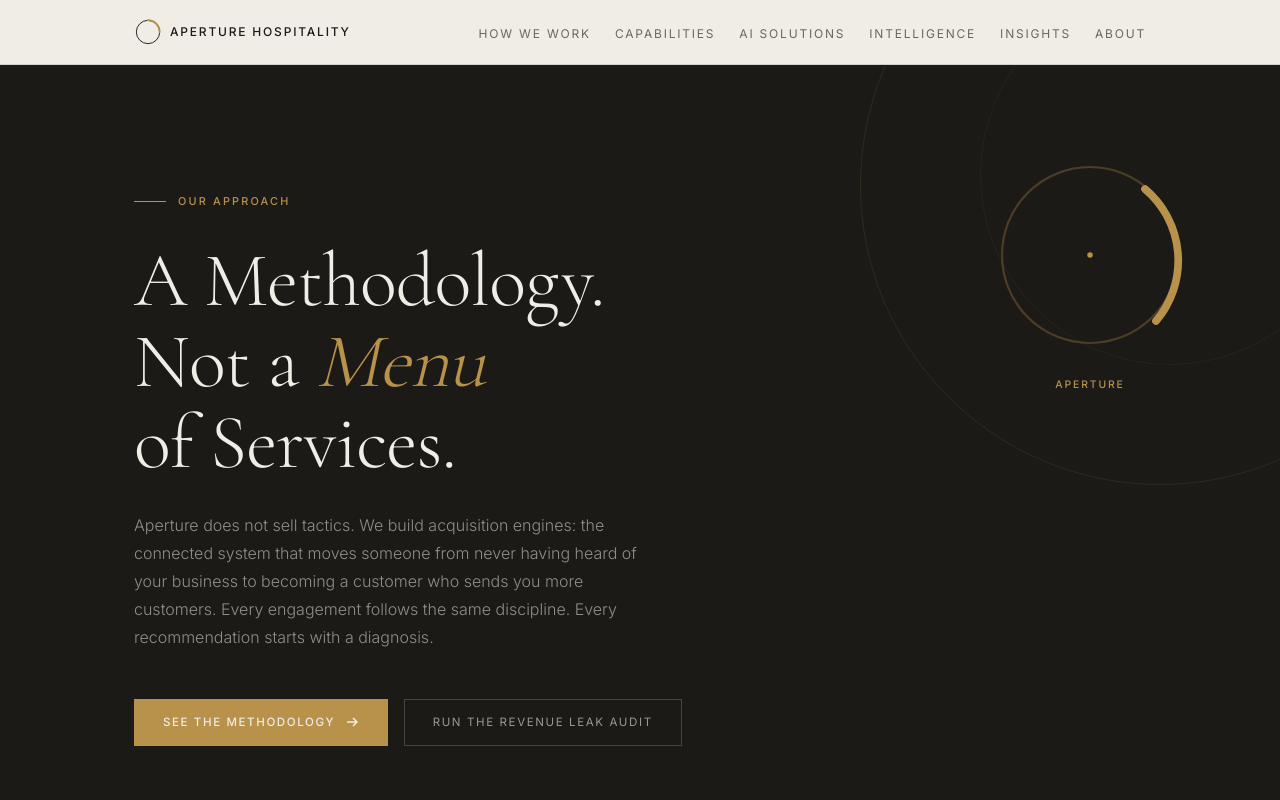
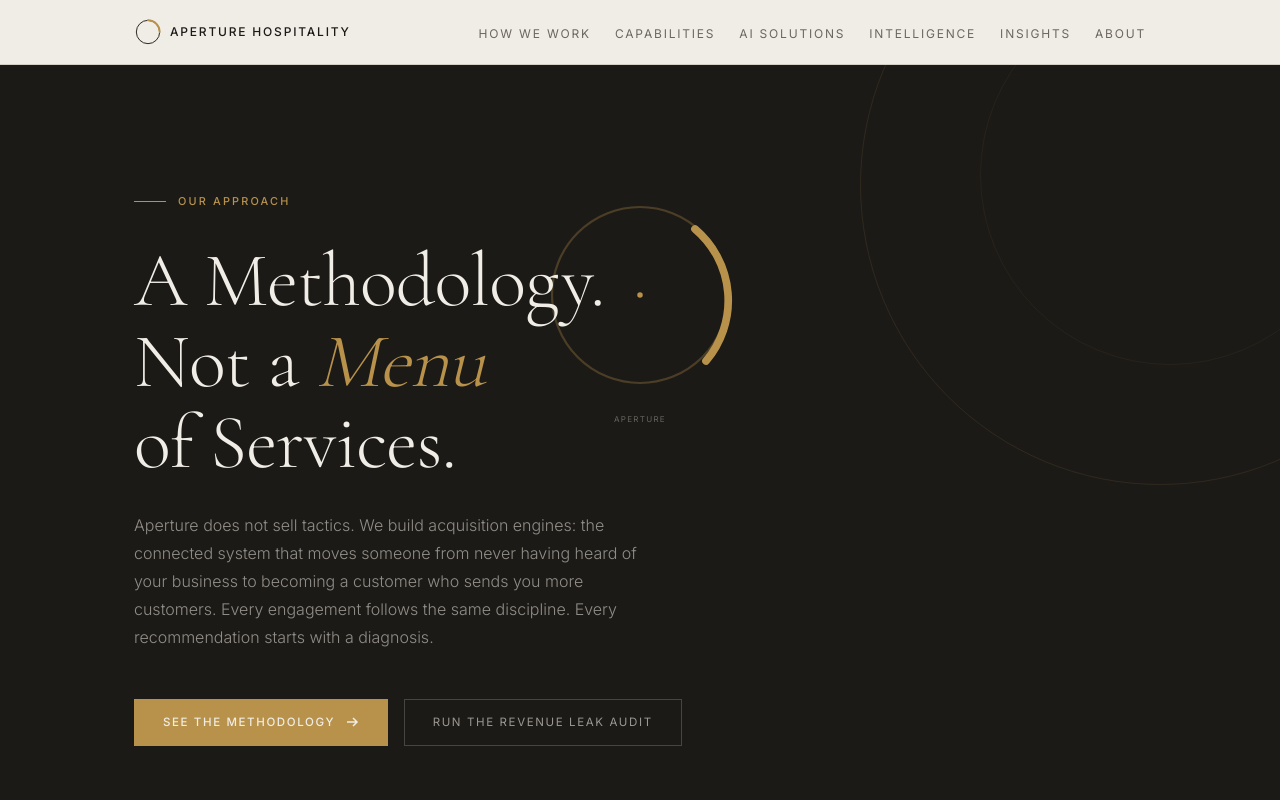
Before and after one commit to letsnavigatebmw/aperture-hospitality, a Next.js app: page /how-we-work in a window 1280 px wide. Shown: the top 800 px of the page. Built offline with nearby package versions, Linux system fonts and the light colour scheme.

Commit message:
Fix logo positioning and text: center-align logo, make APERTURE text smaller and much lighter

```diff
--- a/app/capabilities/page.tsx
+++ b/app/capabilities/page.tsx
@@ -86,8 +86,8 @@
       {/* HERO */}
       <section style={{ background: '#1C1A17', padding: 'clamp(7rem, 10vw, 8rem) clamp(1.5rem, 5vw, 4rem)', position: 'relative', overflow: 'hidden' }}>
         {/* Aperture Logo */}
-        <div style={{ position: 'absolute', top: '80px', right: '60px', width: '240px', display: 'flex', flexDirection: 'column', alignItems: 'center', justifyContent: 'center', pointerEvents: 'none', zIndex: 0 }}>
-          <div style={{ width: '240px', height: '240px', display: 'flex', alignItems: 'center', justifyContent: 'center', marginBottom: '0.75rem' }}>
+        <div style={{ position: 'absolute', top: '100px', left: '50%', transform: 'translateX(-50%)', width: '240px', display: 'flex', flexDirection: 'column', alignItems: 'center', justifyContent: 'center', pointerEvents: 'none', zIndex: 0 }}>
+          <div style={{ width: '240px', height: '240px', display: 'flex', alignItems: 'center', justifyContent: 'center', marginBottom: '0.5rem' }}>
             <svg viewBox="0 0 200 200" width="240" height="240" fill="none" xmlns="http://www.w3.org/2000/svg">
               {/* Main circle */}
               <circle cx="100" cy="100" r="80" stroke="rgba(184,146,74,0.3)" strokeWidth="2"/>
@@ -97,7 +97,7 @@
               <circle cx="100" cy="100" r="2.5" fill="#B8924A"/>
             </svg>
           </div>
-          <div style={{ fontSize: '0.65rem', fontWeight: 500, letterSpacing: '0.18em', textTransform: 'uppercase', color: '#B8924A', textAlign: 'center' }}>
+          <div style={{ fontSize: '0.5rem', fontWeight: 400, letterSpacing: '0.16em', textTransform: 'uppercase', color: 'rgba(240,237,230,0.35)', textAlign: 'center' }}>
             Aperture
           </div>
         </div>
--- a/app/how-we-work/page.tsx
+++ b/app/how-we-work/page.tsx
@@ -188,8 +188,8 @@
         <div style={{ position: 'absolute', top: '-80px', right: '-80px', width: '380px', height: '380px', borderRadius: '50%', border: '1px solid rgba(184,146,74,0.07)', pointerEvents: 'none' }}></div>
 
         {/* Aperture Logo */}
-        <div style={{ position: 'absolute', top: '80px', right: '80px', width: '220px', display: 'flex', flexDirection: 'column', alignItems: 'center', justifyContent: 'center', pointerEvents: 'none', zIndex: 0 }}>
-          <div style={{ width: '220px', height: '220px', display: 'flex', alignItems: 'center', justifyContent: 'center', marginBottom: '0.75rem' }}>
+        <div style={{ position: 'absolute', top: '120px', left: '50%', transform: 'translateX(-50%)', width: '220px', display: 'flex', flexDirection: 'column', alignItems: 'center', justifyContent: 'center', pointerEvents: 'none', zIndex: 0 }}>
+          <div style={{ width: '220px', height: '220px', display: 'flex', alignItems: 'center', justifyContent: 'center', marginBottom: '0.5rem' }}>
             <svg viewBox="0 0 200 200" width="220" height="220" fill="none" xmlns="http://www.w3.org/2000/svg">
               {/* Main circle */}
               <circle cx="100" cy="100" r="80" stroke="rgba(184,146,74,0.3)" strokeWidth="2"/>
@@ -199,7 +199,7 @@
               <circle cx="100" cy="100" r="2.5" fill="#B8924A"/>
             </svg>
           </div>
-          <div style={{ fontSize: '0.65rem', fontWeight: 500, letterSpacing: '0.18em', textTransform: 'uppercase', color: '#B8924A', textAlign: 'center' }}>
+          <div style={{ fontSize: '0.5rem', fontWeight: 400, letterSpacing: '0.16em', textTransform: 'uppercase', color: 'rgba(240,237,230,0.35)', textAlign: 'center' }}>
             Aperture
           </div>
         </div>
--- a/app/page.tsx
+++ b/app/page.tsx
@@ -91,8 +91,8 @@
         <div style={{ position: 'absolute', top: '-50px', right: '-50px', width: '320px', height: '320px', borderRadius: '50%', border: '1.5px solid rgba(184,146,74,0.18)', clipPath: 'polygon(50% 0%, 100% 0%, 100% 50%, 50% 50%)', pointerEvents: 'none' }}></div>
 
         {/* Aperture Logo */}
-        <div style={{ position: 'absolute', top: '60px', right: '60px', width: '240px', display: 'flex', flexDirection: 'column', alignItems: 'center', justifyContent: 'center', pointerEvents: 'none', zIndex: 0 }}>
-          <div style={{ width: '240px', height: '240px', display: 'flex', alignItems: 'center', justifyContent: 'center', marginBottom: '0.75rem' }}>
+        <div style={{ position: 'absolute', top: '100px', left: '50%', transform: 'translateX(-50%)', width: '240px', display: 'flex', flexDirection: 'column', alignItems: 'center', justifyContent: 'center', pointerEvents: 'none', zIndex: 0 }}>
+          <div style={{ width: '240px', height: '240px', display: 'flex', alignItems: 'center', justifyContent: 'center', marginBottom: '0.5rem' }}>
             <svg viewBox="0 0 200 200" width="240" height="240" fill="none" xmlns="http://www.w3.org/2000/svg">
               {/* Main circle */}
               <circle cx="100" cy="100" r="80" stroke="rgba(184,146,74,0.3)" strokeWidth="2"/>
@@ -102,7 +102,7 @@
               <circle cx="100" cy="100" r="2.5" fill="#B8924A"/>
             </svg>
           </div>
-          <div style={{ fontSize: '0.65rem', fontWeight: 500, letterSpacing: '0.18em', textTransform: 'uppercase', color: '#B8924A', textAlign: 'center' }}>
+          <div style={{ fontSize: '0.5rem', fontWeight: 400, letterSpacing: '0.16em', textTransform: 'uppercase', color: 'rgba(240,237,230,0.35)', textAlign: 'center' }}>
             Aperture
           </div>
         </div>
```
